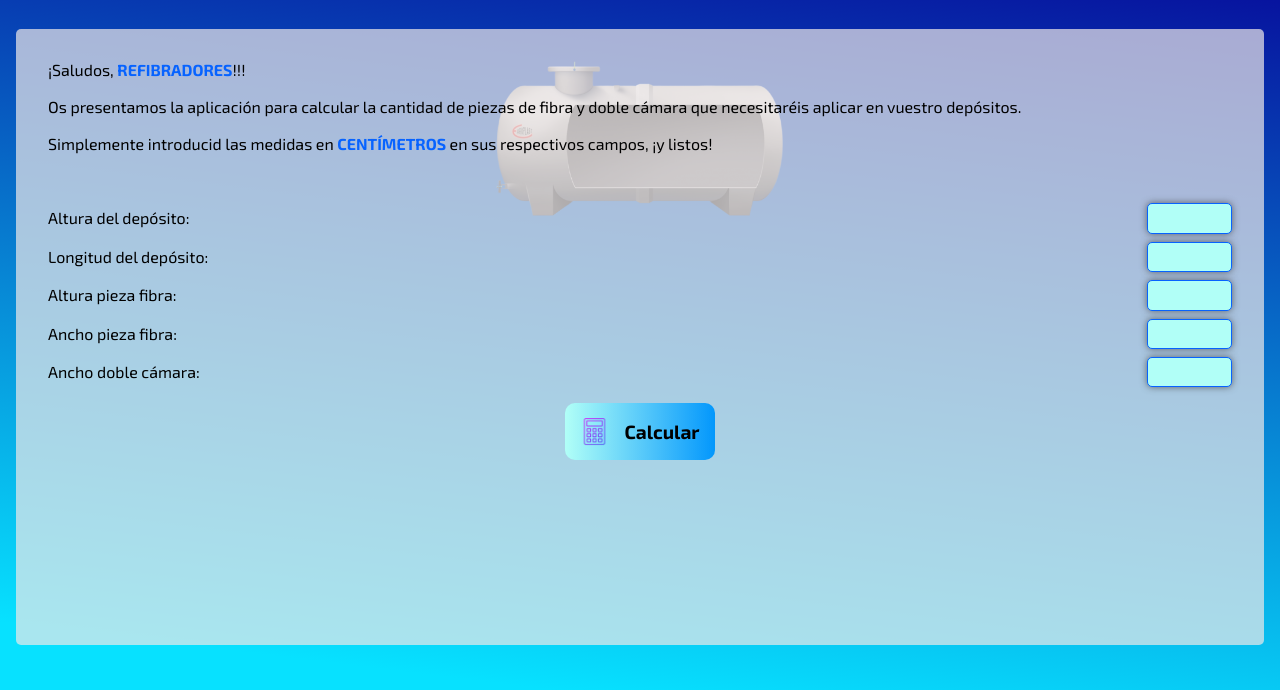
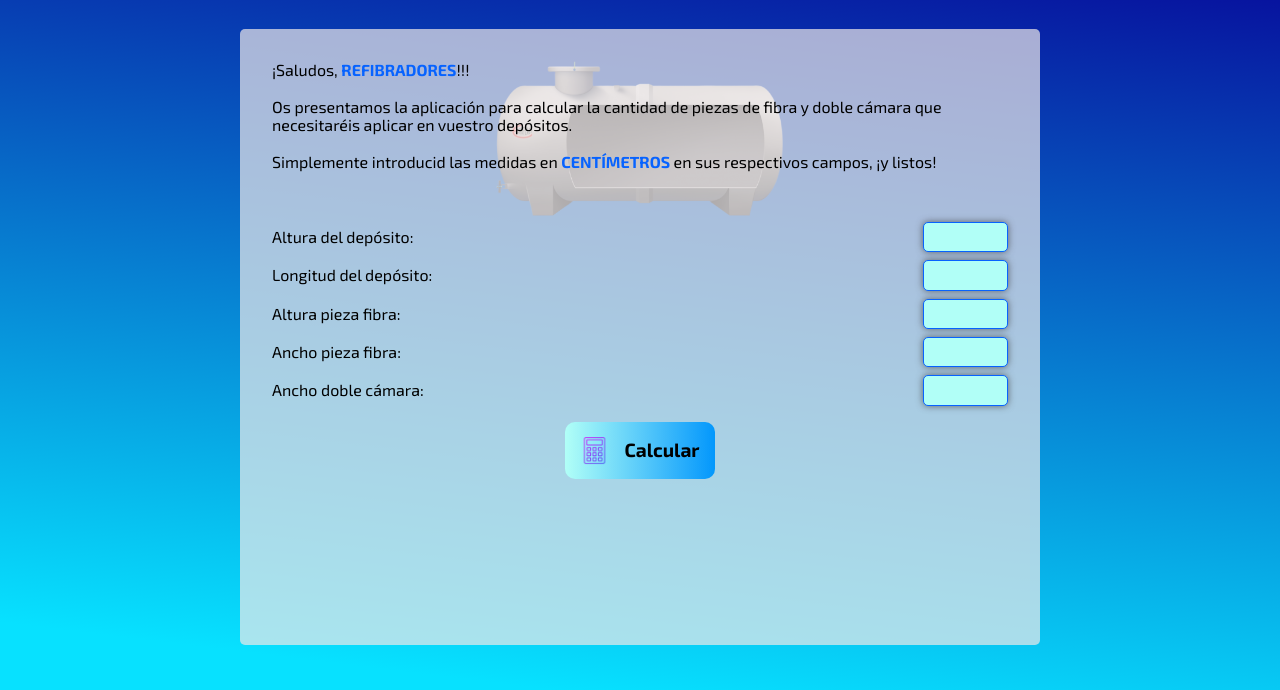
Before and after one commit to Cespuess/fiberglass-calculator, a website with bundled scripts: page index.html in a window 1280 px wide. Shown: the part 63-753 px from the top of the page. Built offline with nearby package versions, Linux system fonts and the light colour scheme.

Commit message:
responsive básico con medida máxima del main a 800px

```diff
--- a/styles/common.css
+++ b/styles/common.css
@@ -41,6 +41,7 @@ body {
   min-height: 100vh;
   display: grid;
   grid-template-rows: auto 1fr auto;
+  justify-items: center;
   background: rgb(7,3,151);
   background: linear-gradient(187deg, rgba(7,3,151,1) 0%, rgba(7,225,255,1) 88%);
   font-family: 'Exo-2', 'Geneva', sans-serif;
@@ -48,6 +49,7 @@ body {
 }
 
 main {
+  max-width: 800px;
   margin: 2rem 1rem;
   padding: 2rem;
   background-color: var(--bg-color-main);
--- a/styles/footer.css
+++ b/styles/footer.css
@@ -1,4 +1,5 @@
 footer {
+  width: 100%;
   display: flex;
   justify-content: space-evenly;
   align-items: center;
--- a/styles/form.css
+++ b/styles/form.css
@@ -86,3 +86,9 @@ form input.input-error {
  .form-button:active{
   transform: scale(0.95);
  }
+
+ @media (width > 470px) {
+  .form-element label {
+    width: 80%;
+  }
+ }
```
